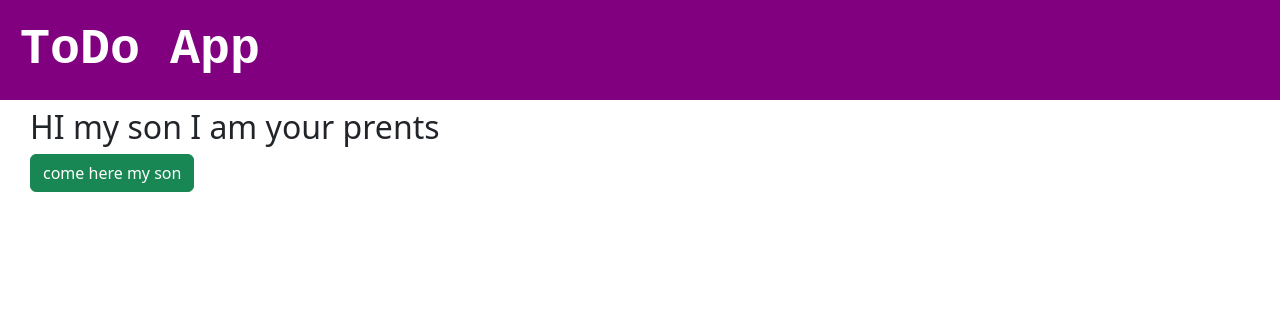
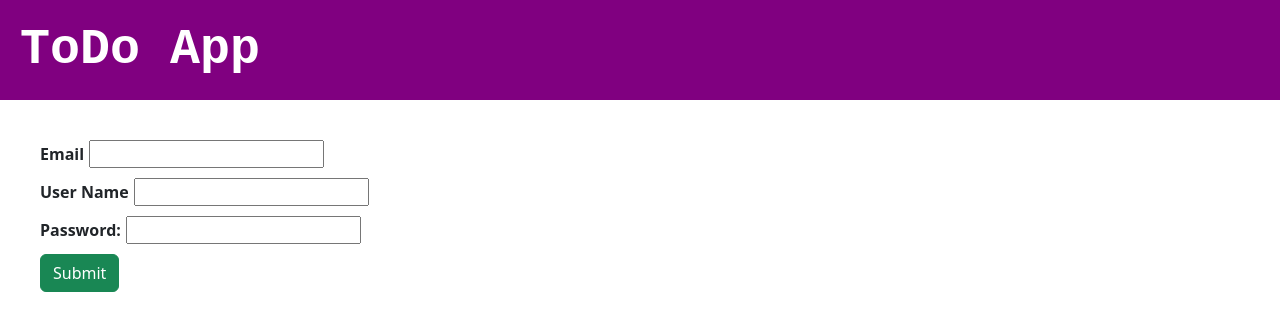
Before and after one commit to swapnilahmedshishir/reactTutorial, a React (Vite) app: page / in a window 1280 px wide. Shown: the top 330 px of the page. Built offline with nearby package versions, Linux system fonts and the light colour scheme.

Commit message:
use the formik in this module

```diff
--- a/package.json
+++ b/package.json
@@ -10,6 +10,7 @@
   },
   "dependencies": {
     "bootstrap": "^5.3.0",
+    "formik": "^2.4.2",
     "react": "^18.2.0",
     "react-bootstrap": "^2.7.4",
     "react-dom": "^18.2.0",
--- a/src/App.jsx
+++ b/src/App.jsx
@@ -13,6 +13,7 @@ import StopPropagation from './component/stopPropagation/StopPropagation';
 import From_Data_Collect from './component/FROM/From_Data_Collect';
 import From from './component/FROM/From';
 import { Passing_data_prent } from './component/State_Lifting/Passing_data_prent';
+import { Formik } from './component/Formik/Formik';
 
 
 function App() {
@@ -21,13 +22,14 @@ function App() {
     <div className='app'>
        <h1 className='heading'>ToDo App</h1>
 
-    <Passing_data_prent></Passing_data_prent>
-
+    <Formik></Formik>
 
 
         {
     //<From></From>
 //<From_Data_Collect></From_Data_Collect>
+//<Passing_data_prent></Passing_data_prent>
+//
           //<EventHandler></EventHandler>
           //<UpadateState></UpadateState>
         //<StopPropagation></StopPropagation>
--- /dev/null
+++ b/src/component/Formik/Formik.jsx
@@ -0,0 +1,61 @@
+import React from 'react'
+import '../FROM/From.css';
+import { useFormik } from 'formik';
+import { Button } from 'react-bootstrap';
+
+export const Formik = () => {
+
+ const formik = useFormik({
+    initialValues:{
+        userName:'',
+        email:'',
+        password:''
+    },
+    onSubmit:(values,{resetForm})=>{
+        console.log(values);
+        resetForm({values:''})
+    }
+ })
+
+    return (
+        <div>
+        <form className="from" onSubmit={formik.handleSubmit}>
+          <div>
+            <label htmlFor="email">Email</label>
+            <input
+              type="email"
+              name="email"
+              value={formik.values.email}
+              onChange={formik.handleChange}
+              required
+            />
+          </div>
+          <div>
+            <label htmlFor="userName">User Name </label>
+            <input
+              type="text"
+              name="userName"
+              value={formik.values.userName}
+              onChange={formik.handleChange}
+            />
+          </div>
+          <div>
+            <label htmlFor="password">Password:</label>
+            <input
+              type="password"
+              name="password"
+              value={formik.values.password}
+              onChange={formik.handleChange}
+              required
+            />
+          </div>
+          <div>
+            <Button type="submit" variant="success" className="increment">
+              {" "}
+              Submit{" "}
+            </Button>{" "}
+          </div>
+        </form>
+      </div>
+  )
+}
```
Also changed, not shown: 1 other file (tests, documents, lock files or other folders).
